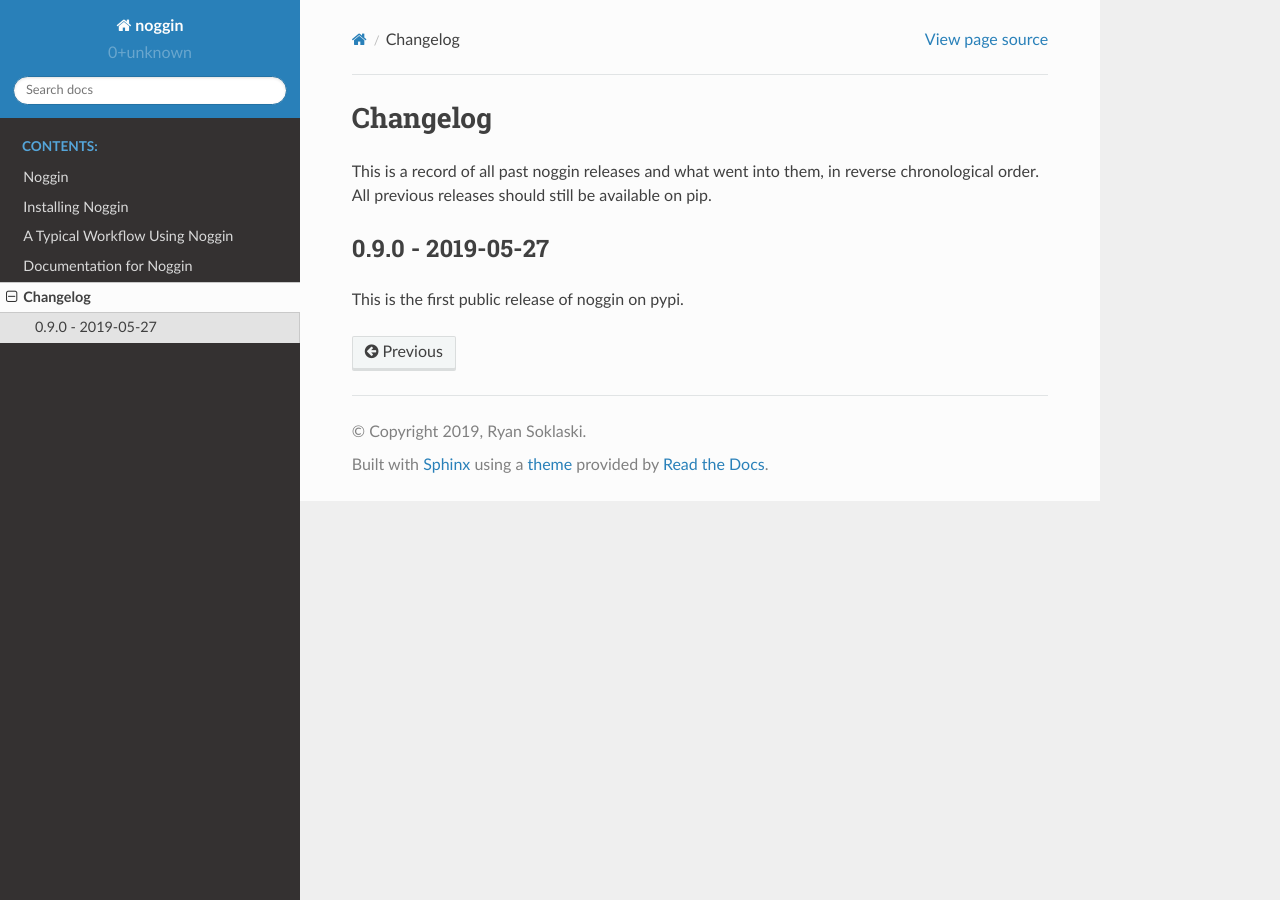
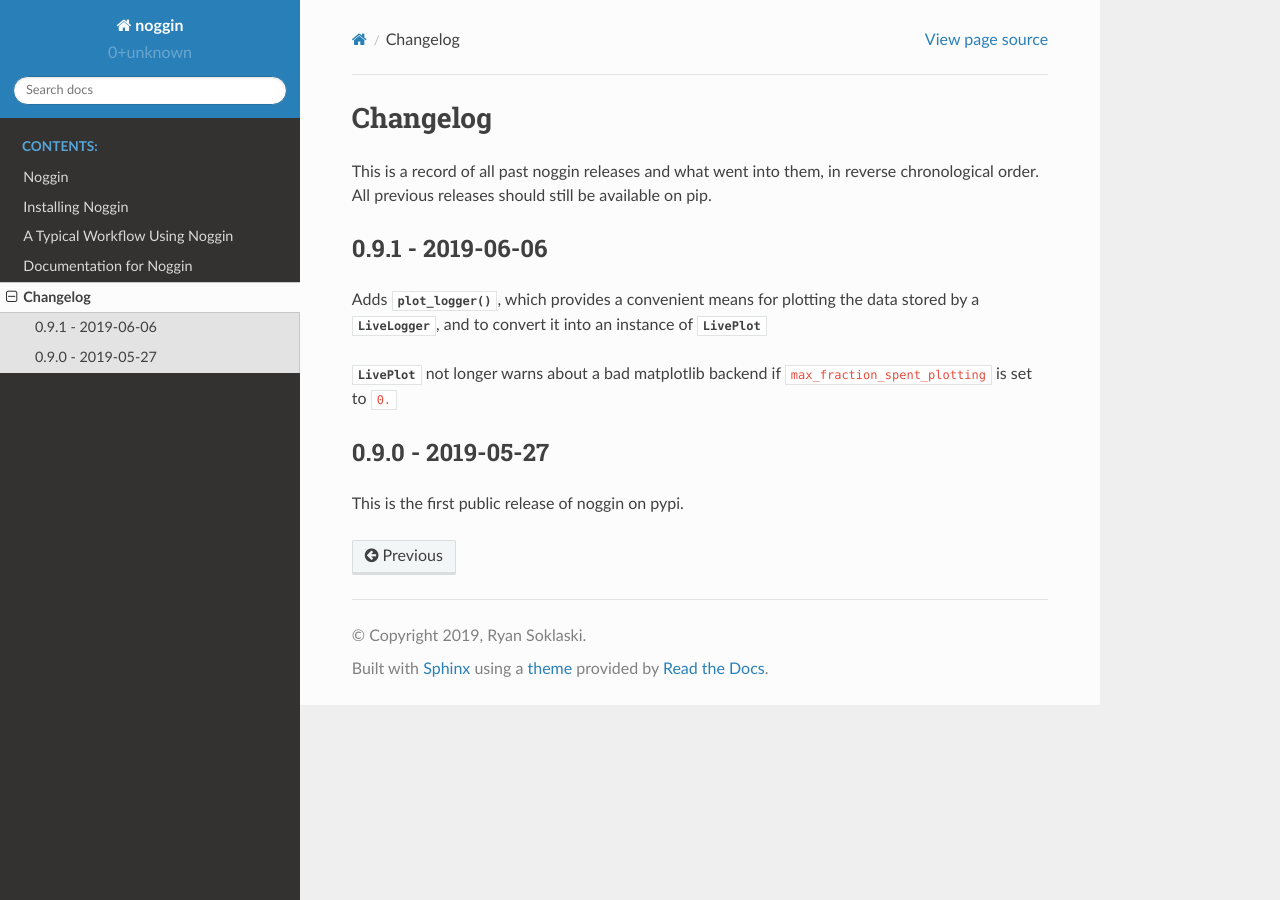
Before and after one commit to rsokl/noggin, a Sphinx documentation site: the page built from docs/source/changes.rst, in a window 1280 px wide. Built offline with Sphinx 7.4.7 and the Read the Docs theme 2.0.0, drawn with Linux system fonts in a browser that asks for light colours.

Commit message:
add changelog entry

```diff
--- a/docs/source/changes.rst
+++ b/docs/source/changes.rst
@@ -6,7 +6,21 @@ This is a record of all past noggin releases and what went into them,
 in reverse chronological order. All previous releases should still be available
 on pip.
 
-.. _v4.24.0:
+.. _v0.9.1:
+
+-------------------
+0.9.1 - 2019-06-06
+-------------------
+
+Adds :func:`~noggin.utils.plot_logger`, which provides a convenient means for plotting
+the data stored by a :class:`~noggin.logger.LiveLogger`, and to convert it into an
+instance of :class:`~noggin.plotter.LivePlot`
+
+:class:`~noggin.plotter.LivePlot` not longer warns about a bad matplotlib backend
+if ``max_fraction_spent_plotting`` is set to ``0.``
+
+
+.. _v0.9.0:
 
 -------------------
 0.9.0 - 2019-05-27
```
